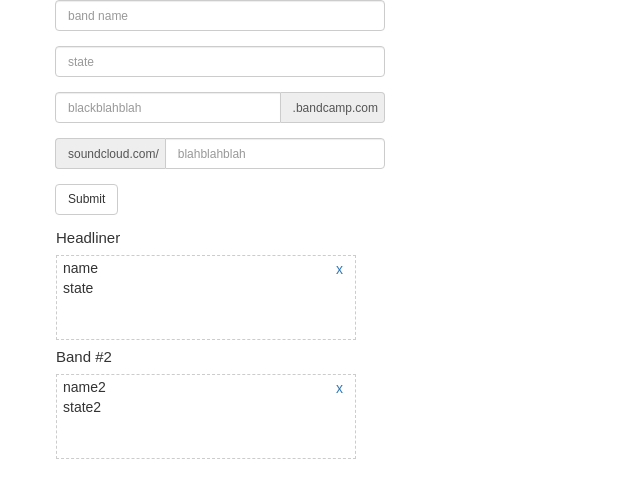
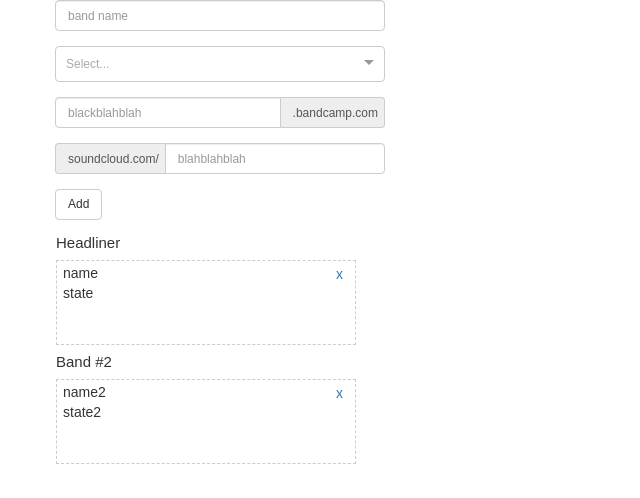
Before and after one commit to wiredin/bands-react-form, a React (Create React App) app: page / in a window 1280 px wide. Shown: the top 498 px of the page, without its empty margins (0-640 px from the left). Built offline with nearby package versions, Linux system fonts and the light colour scheme.

Commit message:
Added react select component for location field

```diff
--- a/package.json
+++ b/package.json
@@ -9,6 +9,7 @@
   "dependencies": {
     "react": "^15.4.2",
     "react-dom": "^15.4.2",
+    "react-select": "^1.0.0-rc.10",
     "react-sortable-hoc": "git+https://github.com/wiredin/react-sortable-hoc.git"
   },
   "scripts": {
--- a/src/App.css
+++ b/src/App.css
@@ -28,6 +28,10 @@
   padding: 6px 6px 6px 12px;
 }
 
+.input-group .form-control {
+z-index:0;
+}
+
 .form-horizontal{
   width:300px;
 }
--- a/src/App.js
+++ b/src/App.js
@@ -2,6 +2,10 @@ import React, { Component } from 'react';
 import logo from './logo.svg';
 import './App.css';
 import {SortableContainer, SortableElement, arrayMove} from 'react-sortable-hoc';
+import Location from  'react-select';
+import 'react-select/dist/react-select.css';
+
+
 
 const Header = ({number}) => {
   let title = null;
@@ -53,6 +57,13 @@ const BandList = SortableContainer(({bands, onRemove}) => {
   return (<div className="BandList">{bandListNode}</div>);
 });
 
+
+const options = [
+  { value: 'NJ', label: 'New Jersey' },
+  { value: 'NY', label: 'New York' }
+];
+
+
 class App extends Component {
   constructor(props){
     super(props);
@@ -66,6 +77,7 @@ class App extends Component {
     this.handleChange = this.handleChange.bind(this);
     this.handleSubmit = this.handleSubmit.bind(this);
     this.handleRemove = this.handleRemove.bind(this);
+    this.handleLocation = this.handleLocation.bind(this);
   }
   handleChange(event){
     const key = event.target.id;
@@ -97,6 +109,12 @@ class App extends Component {
     data.splice(key,1);
     this.setState({data: data});
   }
+
+  handleLocation(val) {
+    console.log("Selected: " + JSON.stringify(val));
+    this.setState({state: val.value});
+  }
+
   render() {
     return (
       <div className="Bands">
@@ -106,10 +124,13 @@ class App extends Component {
               <input type="text" className="form-control" placeholder="band name" id="name" value={this.state.name} onChange={this.handleChange} />
             </div>
           <div className="form-group">
-            <label htmlFor="state" className="control sr-only">
-              State:
-            </label>
-              <input type="text" className="form-control" placeholder="state" id="state" value={this.state.state} onChange={this.handleChange} />
+            <label htmlFor="state" className="control sr-only">State:</label>
+            <Location
+              name="location"
+              value={this.state.state}
+              options={options}
+              onChange={this.handleLocation}
+            />
           </div>
           <div className="form-group">
             <label htmlFor="bandcamp" className="control sr-only">Bandcamp:</label>
@@ -126,7 +147,7 @@ class App extends Component {
               </div>
           </div>
           <div className="form-group">
-            <input className="btn btn-default" type="submit" value="Submit" />
+            <input className="btn btn-default" type="submit" value="Add" />
           </div>
         </form>
           <BandList bands={this.state.data} onSortEnd={this.onSortEnd} onRemove={this.handleRemove} />
```
